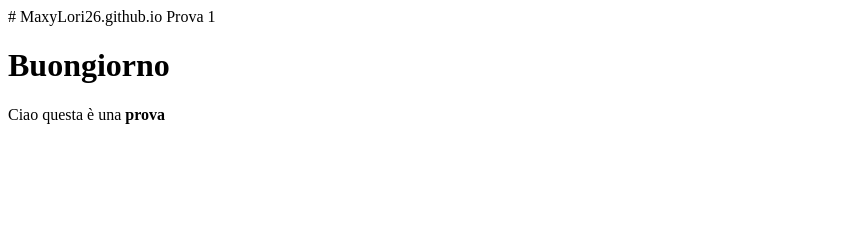
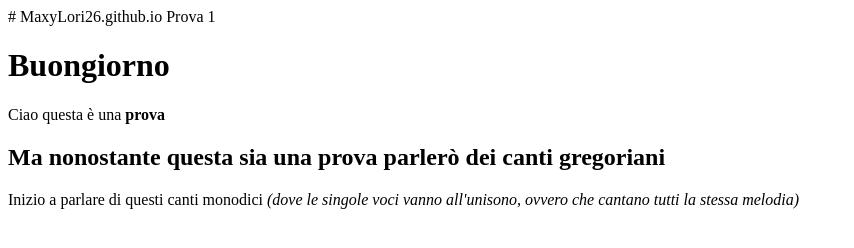
Before and after one commit to MaxyLori26/MaxyLori26.github.io, a plain HTML site: page index.html in a window 1280 px wide. Shown: the whole page, without its empty margins (0-854 px from the left). Drawn offline with Linux system fonts and the light colour scheme.

Commit message:
Ho continuato la pagina aggiungendo l'introduzione

```diff
--- a/index.html
+++ b/index.html
@@ -3,7 +3,7 @@ Prova 1
 <html>
     <head>
 <title>
-    Prova1
+    Prova-canti gregoriani
 </title>
     </head>
     <body>
@@ -13,5 +13,10 @@ Prova 1
 <p>
     Ciao questa è una <strong>prova</strong>
 </p>
-    </body>
+<h2>Ma nonostante questa sia una prova parlerò dei canti gregoriani</h2>
+    <p>
+        Inizio a parlare di questi canti monodici
+        <i>(dove le singole voci vanno all'unisono, ovvero che cantano tutti la stessa melodia)</i>
+    </p>
+</body>
 </html>
```
